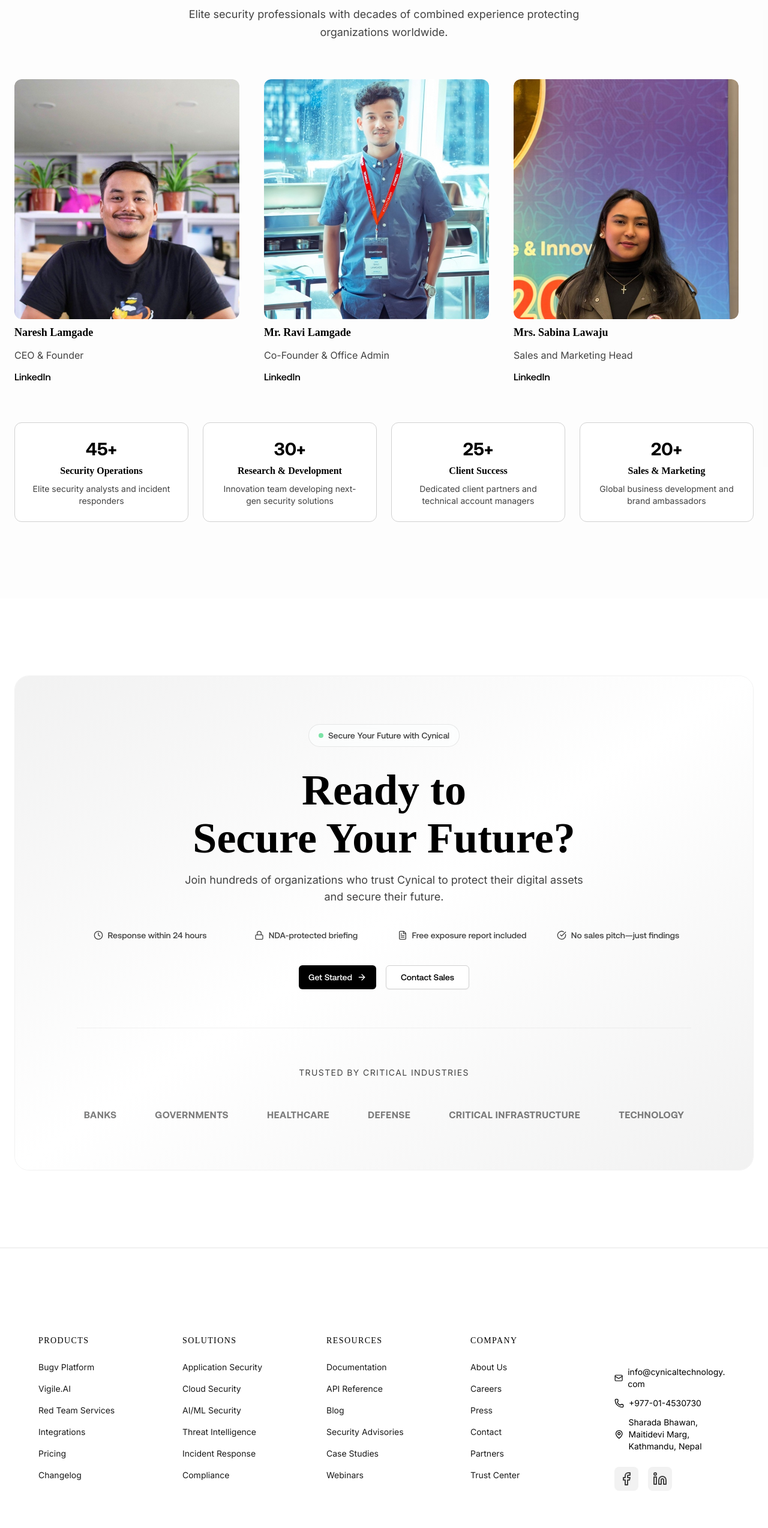
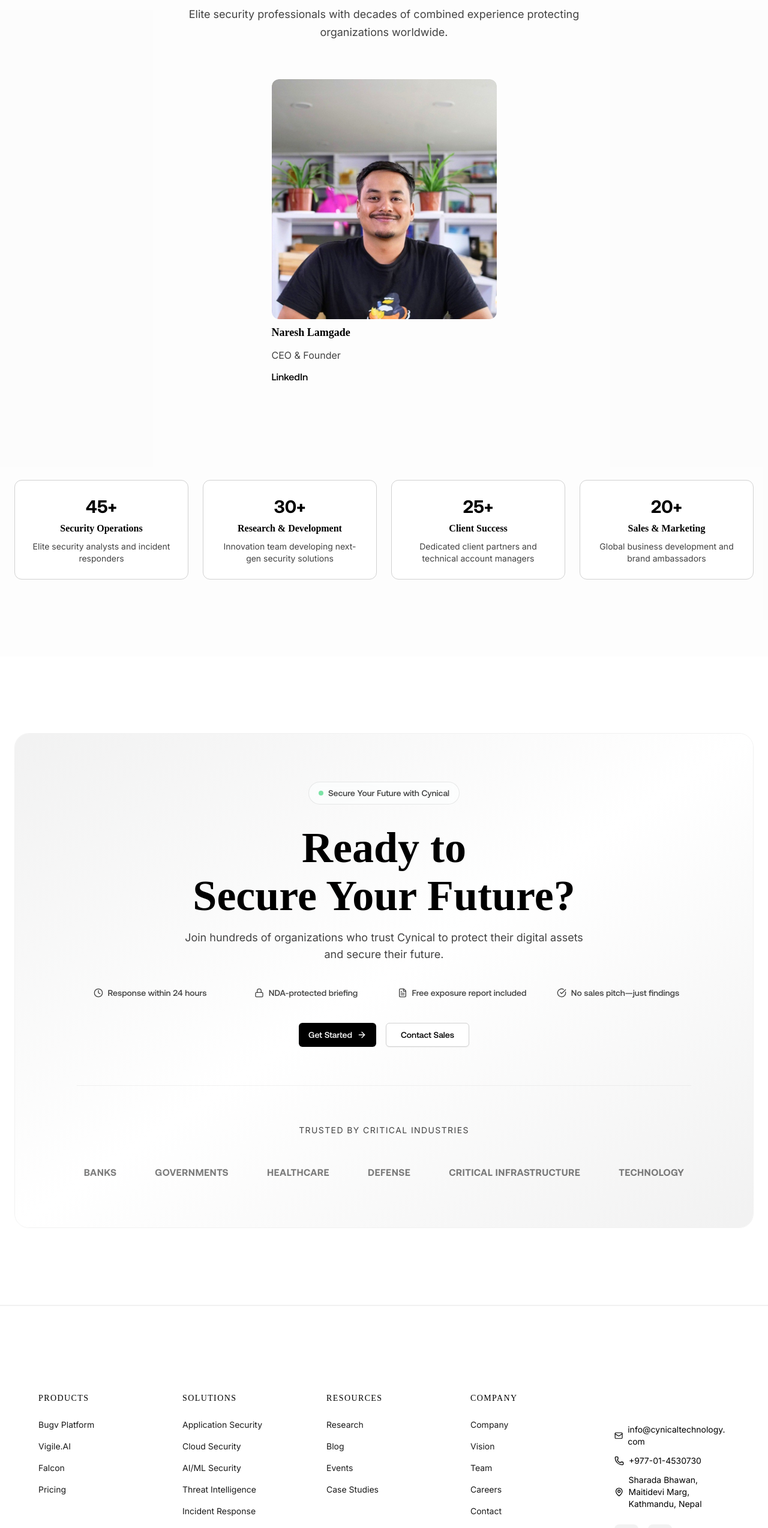
Before and after one commit to JivanKadel/cynicalsite, a Next.js app: page /company in a window 1280 px wide. Shown: the part 3540-6087 px from the top of the page at 60% size. Built offline with nearby package versions, Linux system fonts and the light colour scheme; what @bprogress/next would draw is missing.

Commit message:
fix(footer, marquee): Fixed footer links, marquee hover styels

```diff
--- /dev/null
+++ b/app/blogs/page.tsx
@@ -0,0 +1,9 @@
+import UnderConstruction from "@/components/UnderConstruction";
+
+export default function BlogPage() {
+  return (
+    <div>
+      <UnderConstruction />
+    </div>
+  );
+}
--- a/app/company/page.tsx
+++ b/app/company/page.tsx
@@ -94,27 +94,27 @@ export default function AboutUs() {
       message:
         "At Cynical, we believe that cybersecurity should not be an afterthought for any business  with critical data and infrastructure—it's about protecting people, businesses, and livelihoods. Our mission is to make enterprise-grade security accessible to every organization, regardless of size or industry.",
     },
-    {
-      name: "Mr. Ravi Lamgade",
-      role: "Co-Founder & Office Admin",
-      image: "/people/mr_ravi.jpeg",
-      bio: "Co-founder with a passion for cybersecurity and business development. Drives company growth and strategic partnerships.",
-      social: {
-        linkedin: "https://www.linkedin.com/in/ravi-lamgade-3422ab190/",
-      },
-      isFeatured: true,
-      message:
-        "At Cynical, we believe administration is not just paperwork—it’s about enabling people, processes, and progress. My mission is to ensure you have the tools and trust to keep our operations secure, efficient, and future‑ready.",
-    },
-    {
-      name: "Mrs. Sabina Lawaju",
-      role: "Sales and Marketing Head",
-      image: "/people/mrs_sabina.jpeg",
-      bio: "HR executive with 5+ years building high-performance security teams. Champions our culture of excellence and continuous learning.",
-      social: {
-        linkedin: "https://www.linkedin.com/in/sabina-lawaju-mba-30777a1b1/",
-      },
-    },
+    // {
+    //   name: "Mr. Ravi Lamgade",
+    //   role: "Co-Founder & Office Admin",
+    //   image: "/people/mr_ravi.jpeg",
+    //   bio: "Co-founder with a passion for cybersecurity and business development. Drives company growth and strategic partnerships.",
+    //   social: {
+    //     linkedin: "https://www.linkedin.com/in/ravi-lamgade-3422ab190/",
+    //   },
+    //   isFeatured: true,
+    //   message:
+    //     "At Cynical, we believe administration is not just paperwork—it’s about enabling people, processes, and progress. My mission is to ensure you have the tools and trust to keep our operations secure, efficient, and future‑ready.",
+    // },
+    // {
+    //   name: "Mrs. Sabina Lawaju",
+    //   role: "Sales and Marketing Head",
+    //   image: "/people/mrs_sabina.jpeg",
+    //   bio: "HR executive with 5+ years building high-performance security teams. Champions our culture of excellence and continuous learning.",
+    //   social: {
+    //     linkedin: "https://www.linkedin.com/in/sabina-lawaju-mba-30777a1b1/",
+    //   },
+    // },
   ];
 
   const departments = [
@@ -347,7 +347,12 @@ export default function AboutUs() {
                   name={brand.name}
                   logo={brand.image}
                   link={brand.link}
-                  className="object-contain hover:scale-105 transition-transform dark:grayscale-0 dark:hover:grayscale-0 dark:brightness-0 dark:invert dark:hover:invert-0 dark:hover:brightness-100 opacity-90"
+                  className={`object-contain hover:scale-105 transition-transform dark:grayscale-0 dark:hover:grayscale-0 dark:brightness-0 dark:invert  opacity-90 ${
+                    brand.name.toLowerCase() === "worldlink" ||
+                    brand.name.toLowerCase() == "worldbank"
+                      ? ""
+                      : "dark:hover:invert-0 dark:hover:brightness-100"
+                  }`}
                 />
               ))}
 
@@ -411,7 +416,8 @@ export default function AboutUs() {
             </p>
           </div>
 
-          <div className="grid md:grid-cols-2 lg:grid-cols-3 place-content-between gap-4 gap-y-6 mb-16 mx-auto">
+          {/* <div className="grid md:grid-cols-2 lg:grid-cols-3 place-content-between gap-4 gap-y-6 mb-16 mx-auto"> */}
+          <div className="flex justify-center gap-4 gap-y-6 mb-16 mx-auto">
             {teamMembers.map((member, index) => (
               <div key={index}>
                 <div
@@ -457,7 +463,7 @@ export default function AboutUs() {
           </div>
 
           {/* Departments */}
-          <div className="grid md:grid-cols-2 lg:grid-cols-4 gap-6">
+          <div className="grid md:pt-24 md:grid-cols-2 lg:grid-cols-4 gap-6">
             {departments.map((dept, index) => (
               <div
                 key={index}
--- a/app/pricing/page.tsx
+++ b/app/pricing/page.tsx
@@ -52,7 +52,8 @@ export default function PricingPage() {
               JOIN MANY COMPANIES THAT TRUST CYNICAL
             </h2>
             <div className="flex justify-center sm:justify-start flex-wrap gap-4 mt-8">
-              {trustedByClipped.map((brand) => (
+              {trustedByClipped.map((brand) => {
+                return (
                   <Link
                     key={brand.name}
                     href={brand.link}
@@ -65,10 +66,16 @@ export default function PricingPage() {
                       alt={brand.name}
                       width={120}
                       height={80}
-                    className="object-contain hover:scale-105 transition-transform dark:grayscale-0 dark:hover:grayscale-0 dark:brightness-0 dark:invert dark:hover:invert-0 dark:hover:brightness-100 opacity-90"
+                      className={`object-contain hover:scale-105 transition-transform dark:grayscale-0 dark:hover:grayscale-0 dark:brightness-0 dark:invert  opacity-90 ${
+                        brand.name.toLowerCase() === "worldlink" ||
+                        brand.name.toLowerCase() == "worldbank"
+                          ? ""
+                          : "dark:hover:invert-0 dark:hover:brightness-100"
+                      }`}
                     />
                   </Link>
-              ))}
+                );
+              })}
             </div>
           </div>
         </section>
--- a/app/products/bugv/page.tsx
+++ b/app/products/bugv/page.tsx
@@ -161,7 +161,14 @@ export default function BugV() {
           <div className="max-w-4xl">
             <div className="flex items-center gap-4 mb-6">
               <div>
-                <h1 className="text-4xl md:text-5xl font-bold mt-4">BugV</h1>
+                <a
+                  href="https://bugv.io/"
+                  target="_blank"
+                  rel="noopener noreferrer"
+                  className="text-4xl md:text-5xl font-bold mt-4"
+                >
+                  BugV
+                </a>
               </div>
             </div>
 
@@ -333,12 +340,18 @@ export default function BugV() {
                     </li>
                   ))}
                 </ul>
+                <a
+                  href="https://bugv.io/request-a-demo/"
+                  target="_blank"
+                  rel="noopener noreferrer"
+                >
                   <Button
                     variant={program.recommended ? "default" : "outline"}
                     className="w-full"
                   >
                     Get Started
                   </Button>
+                </a>
               </div>
             ))}
           </div>
@@ -365,11 +378,19 @@ export default function BugV() {
                 millions of users worldwide.
               </p>
               <div className="flex flex-wrap gap-4">
+                <a href="https://bugv.io/contacts/">
                   <Button>
-                  View Hall of Fame
+                    Contact
                     <ArrowRight className="w-4 h-4 ml-2" />
                   </Button>
-                <Button variant="outline">Research Blog</Button>
+                </a>
+                <a
+                  href="https://blog.bugv.io/"
+                  target="_blank"
+                  rel="noopener noreferrer"
+                >
+                  <Button variant="outline">Read Blogs</Button>
+                </a>
               </div>
             </div>
 
--- a/app/products/vigile/HeroImage.tsx
+++ b/app/products/vigile/HeroImage.tsx
@@ -1,25 +1,13 @@
-// import Image from "next/image";
-
-// export default function HeroImage() {
-//   return (
-//     <div className="relative col-span-3 xl:ml-8 lg:mt-8 lg:mt-0 scale-120 transform-[translateY(25%)_translateX(30%)_scale(1.7)_rotateX(30deg)_rotateY(20deg)_rotate(345deg)]">
-//       <Image
-//         src="/vigile_dashboard_light.png"
-//         width={1920}
-//         height={924}
-//         alt="Vigile.AI dashboard screenshot"
-//         className="block"
-//       />
-//       <div className="pointer-events-none absolute inset-0 bg-linear-to-b from-transparent via-transparent dark:to-black/80" />
-//     </div>
-//   );
-// }
-
 import Image from "next/image";
 
 export default function HeroImage() {
   return (
-    <div className="relative col-span-3 xl:ml-8 lg:mt-8 lg:mt-0 scale-120 transform-[translateY(25%)_translateX(30%)_scale(1.7)_rotateX(30deg)_rotateY(20deg)_rotate(345deg)]">
+    <a
+      href="https://vigile.ai/"
+      target="_blank"
+      rel="noopener noreferrer"
+      className="relative col-span-3 xl:ml-8 lg:mt-8 lg:mt-0 scale-120 transform-[translateY(25%)_translateX(30%)_scale(1.7)_rotateX(30deg)_rotateY(20deg)_rotate(345deg)]"
+    >
       <Image
         src="/vigile_dashboard_light.png"
         width={1920}
@@ -29,7 +17,6 @@ export default function HeroImage() {
         priority
       />
 
-      {/* Dark mode image */}
       <Image
         src="/vigile_dashboard_dark.webp"
         width={1920}
@@ -40,6 +27,6 @@ export default function HeroImage() {
       />
 
       <div className="pointer-events-none absolute inset-0 bg-gradient-to-b from-transparent via-transparent dark:to-black/80" />
-    </div>
+    </a>
   );
 }
--- a/app/products/vigile/page.tsx
+++ b/app/products/vigile/page.tsx
@@ -153,9 +153,14 @@ export default function Vigile() {
               <div className="col-span-2 flex flex-col gap-4">
                 <div className="flex items-center gap-4 mb-6">
                   <div>
-                    <h1 className="text-4xl md:text-5xl font-bold mt-4">
+                    <a
+                      href="https://vigile.ai/"
+                      target="_blank"
+                      rel="noopener noreferrer"
+                      className="font-aeonik text-4xl md:text-5xl font-bold mt-4"
+                    >
                       Vigile.AI
-                    </h1>
+                    </a>
                   </div>
                 </div>
                 <h2 className="text-2xl md:text-3xl font-bold text-foreground/80 mb-4">
--- /dev/null
+++ b/components/UnderConstruction.tsx
@@ -0,0 +1,56 @@
+"use client";
+
+import Link from "next/link";
+import { ArrowLeft, Construction, ShieldAlert } from "lucide-react";
+import { Button } from "@/components/ui/button";
+
+export default function UnderConstruction() {
+  return (
+    <main className="fixed inset-0 z-50 flex h-screen w-screen items-center justify-center bg-background text-primary-foreground">
+      <div className="flex flex-col items-center justify-center px-6 text-center space-y-8">
+        <div className="flex items-center align-middle space-x-4">
+          <Construction className="w-12! h-12! text-green-600 animate-pulse" />
+          <h1 className="text-6xl tracking-tight font-aeonik font-bold text-foreground">
+            Under Construction
+          </h1>
+          <Construction className="w-12! h-12! text-green-600 animate-pulse" />
+        </div>
+
+        <h2 className="text-2xl font-aeonik text-foreground font-bold">
+          Securing the Future
+        </h2>
+        <p className="text-gray-400 max-w-lg">
+          Our cybersecurity team is hard at work building a safer digital
+          experience. This page is currently under construction and will be
+          available soon.
+        </p>
+
+        <div className="flex flex-col sm:flex-row gap-4 justify-center">
+          <Button
+            variant="outline"
+            asChild
+            className="border-red-500 text-red-500 hover:bg-red-500 hover:text-primary-foreground"
+          >
+            <Link href="/">
+              <ArrowLeft className="w-4 h-4 mr-2" />
+              Return to Home
+            </Link>
+          </Button>
+        </div>
+
+        <svg
+          xmlns="http://www.w3.org/2000/svg"
+          viewBox="0 0 400 20"
+          className="w-full text-red-600 mt-8 animate-pulse"
+        >
+          <path
+            d="M0 10 H400"
+            stroke="currentColor"
+            strokeWidth="2"
+            strokeDasharray="8 8"
+          />
+        </svg>
+      </div>
+    </main>
+  );
+}
--- a/components/home/Footer.tsx
+++ b/components/home/Footer.tsx
@@ -15,34 +15,32 @@ const Footer = () => {
     Products: [
       { label: "Bugv Platform", href: "/products/bugv" },
       { label: "Vigile.AI", href: "/products/vigile" },
-      { label: "Red Team Services", href: "/products/red-team" },
-      { label: "Integrations", href: "/integrations" },
+      {
+        label: "Falcon",
+        href: "https://webmonitoring.doit.gov.np/dashboard",
+      },
       { label: "Pricing", href: "/pricing" },
-      { label: "Changelog", href: "/changelog" },
     ],
     Solutions: [
-      { label: "Application Security", href: "/solutions/appsec" },
-      { label: "Cloud Security", href: "/solutions/cloud" },
-      { label: "AI/ML Security", href: "/solutions/ai-security" },
+      { label: "Application Security", href: "/solutions/app-security" },
+      { label: "Cloud Security", href: "/solutions/cloud-security" },
+      { label: "AI/ML Security", href: "/solutions/app-security" },
       { label: "Threat Intelligence", href: "/solutions/threat-intel" },
       { label: "Incident Response", href: "/solutions/incident-response" },
-      { label: "Compliance", href: "/solutions/compliance" },
     ],
     Resources: [
-      { label: "Documentation", href: "/docs" },
-      { label: "API Reference", href: "/api" },
-      { label: "Blog", href: "/blog" },
-      { label: "Security Advisories", href: "/advisories" },
-      { label: "Case Studies", href: "/case-studies" },
-      { label: "Webinars", href: "/webinars" },
+      { label: "Research", href: "/research" },
+      { label: "Blog", href: "/blogs" },
+      { label: "Events", href: "/events" },
+      { label: "Case Studies", href: "/resources/case-studies" },
     ],
     Company: [
-      { label: "About Us", href: "/about" },
-      { label: "Careers", href: "/careers" },
-      { label: "Press", href: "/press" },
+      { label: "Company", href: "/company" },
+      { label: "Vision", href: "/vision" },
+      { label: "Team", href: "/company#our-team" },
+      { label: "Careers", href: "/career" },
       { label: "Contact", href: "/contact" },
-      { label: "Partners", href: "/partners" },
-      { label: "Trust Center", href: "/trust" },
+      { label: "Pricing", href: "/pricing" },
     ],
   };
 
@@ -149,11 +147,11 @@ const Footer = () => {
             </div>
 
             <div className="flex flex-wrap items-center justify-center gap-6 text-sm text-muted-foreground font-inter">
-              <a href="/privacy">Privacy Policy</a>
-              <a href="/terms">Terms of Service</a>
-              <a href="/security">Security</a>
-              <a href="/cookies">Cookie Settings</a>
-              <a href="/responsible-disclosure">Responsible Disclosure</a>
+              <Link href="#">Privacy Policy</Link>
+              <Link href="#">Terms of Service</Link>
+              <Link href="#">Security</Link>
+              <Link href="#">Cookie Settings</Link>
+              <Link href="#">Responsible Disclosure</Link>
             </div>
           </div>
         </div>
--- a/components/layout/NavBar.tsx
+++ b/components/layout/NavBar.tsx
@@ -106,7 +106,7 @@ export default function Navbar() {
       icon: BookOpen,
       label: "Blog",
       description: "Security insights & Research Reports",
-      href: "/resources/blog",
+      href: "/blogs",
     },
     {
       icon: Calendar1,
```
Lines whose indentation alone changed are shown as unchanged.
